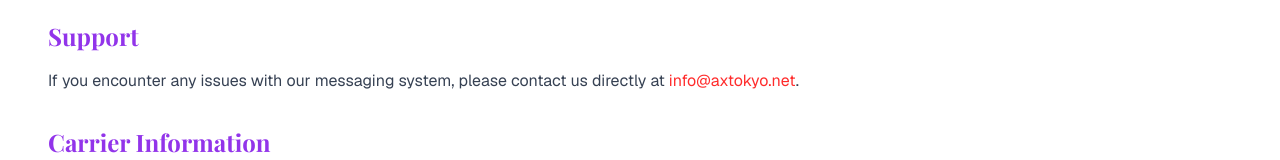
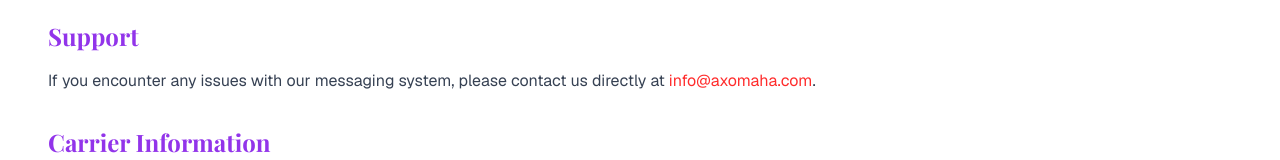
Before and after one commit to newgraph8-commits/Ax-Omaha, a Next.js app: page /termsofservice in a window 1280 px wide. Shown: the part 791-951 px from the top of the page. Built offline with nearby package versions, Linux system fonts and the light colour scheme; a web font is replaced by a local one.

Commit message:
fix: update email in /termsofservice route
Change support email to new address for contact link.

```diff
--- a/app/termsofservice/page.tsx
+++ b/app/termsofservice/page.tsx
@@ -58,8 +58,8 @@ export default function TermsOfServicePage() {
                 <h2 className="text-2xl font-bold text-primary mb-4">Support</h2>
                 <p>
                   If you encounter any issues with our messaging system, please contact us directly at{" "}
-                  <a href="mailto:info@axtokyo.net" className="text-[#FF2B2B] hover:underline">
-                    info@axtokyo.net
+                  <a href="mailto:info@axomaha.com" className="text-[#FF2B2B] hover:underline">
+                    info@axomaha.com
                   </a>
                   .
                 </p>
```
